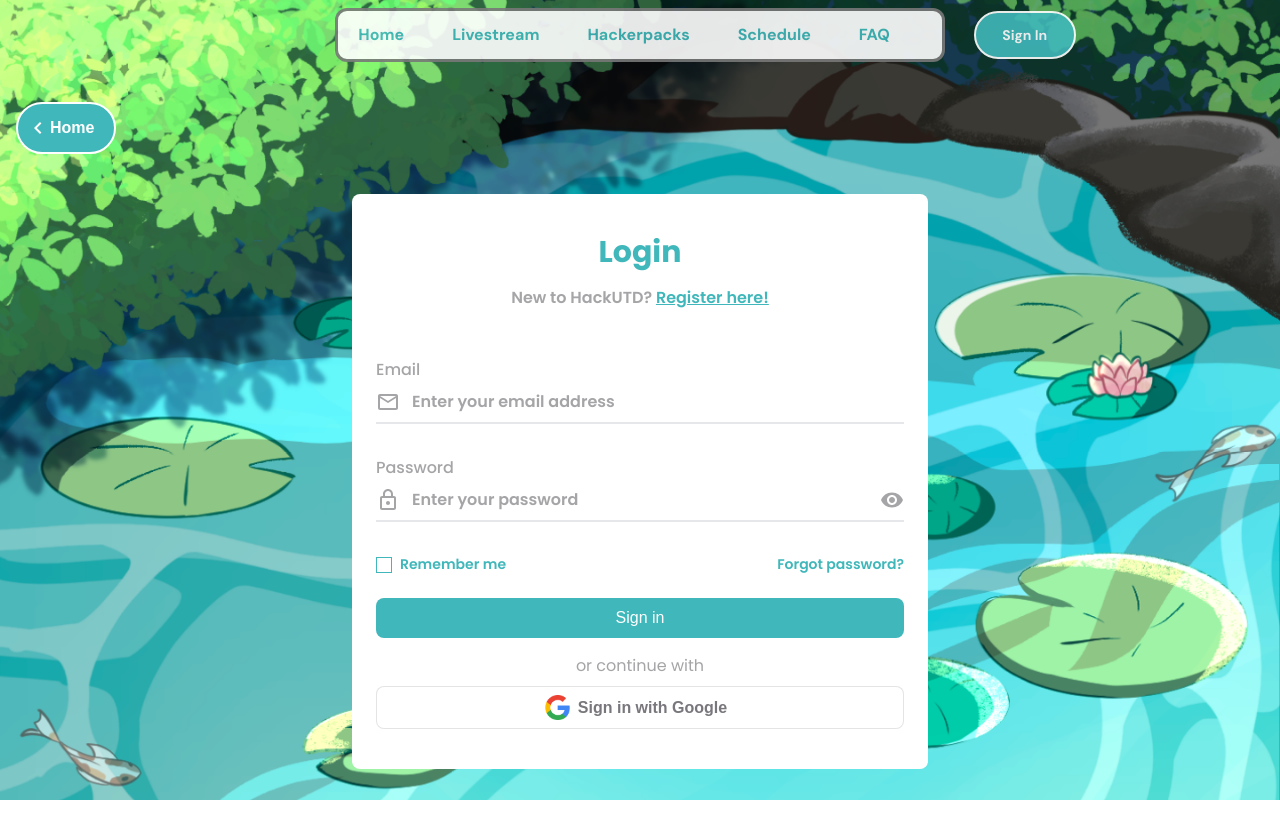
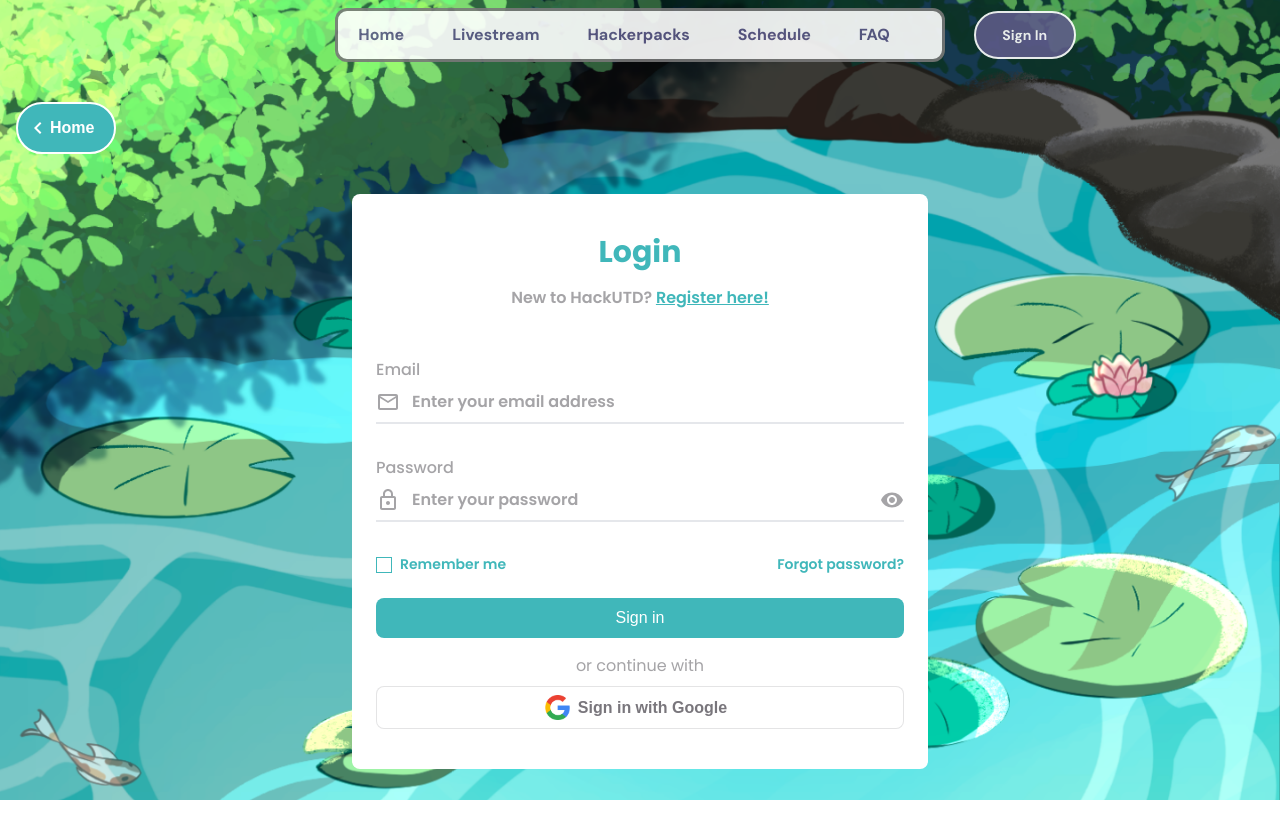
Before and after one commit to hackutd/hackportal, a Next.js app: page /auth in a window 1280 px wide. Shown: the top 838 px of the page. Built offline with nearby package versions, Linux system fonts and the light colour scheme; no server answers; a web font is replaced by a local one.

Commit message:
revert: Top navbar

```diff
--- a/components/AppHeader2/AdminNavbarColumn.tsx
+++ b/components/AppHeader2/AdminNavbarColumn.tsx
@@ -11,13 +11,13 @@
 export default function AdminNavbarColumn({ sectionTitle, options }: AdminNavbarColumnProps) {
   return (
     <div className="bg-gray-100 p-3 h-full">
-      <h1 className="px-2 mb-5 text-lg text-[#40B7BA] font-medium">{sectionTitle}</h1>
+      <h1 className="px-2 mb-5 text-lg text-[#5D5A88] font-medium">{sectionTitle}</h1>
       {options.map((option) => (
         <Menu.Item key={option.optionName}>
           {({ active }) => (
             <button
               className={`${
-                active ? 'bg-[#40B7BA] text-white' : 'text-[#40B7BA]'
+                active ? 'bg-[#EAE6F2]' : 'text-[#5D5A88]'
               } group flex w-full items-center rounded-md px-2 py-2 text-sm`}
               onClick={() => option.onClick()}
             >
--- a/components/AppHeader2/AdminNavbarGrid.tsx
+++ b/components/AppHeader2/AdminNavbarGrid.tsx
@@ -16,14 +16,14 @@
 }: AdminNavbarGridProps) {
   return (
     <div className="bg-gray-100 p-3 h-full">
-      <h1 className="px-2 mb-5 text-lg text-[#40B7BA] font-medium">{sectionTitle}</h1>
+      <h1 className="px-2 mb-5 text-lg text-[#5D5A88] font-medium">{sectionTitle}</h1>
       <div className={`grid grid-cols-${numCols}`}>
         {options.map((option) => (
           <Menu.Item key={option.optionName}>
             {({ active }) => (
               <button
                 className={`${
-                  active ? 'bg-[#40B7BA] text-white' : 'text-[#40B7BA]'
+                  active ? 'bg-[#EAE6F2]' : 'text-[#5D5A88]'
                 } group flex w-full items-center rounded-md px-2 py-2 text-sm`}
                 onClick={() => option.onClick()}
               >
--- a/components/AppHeader2/core.tsx
+++ b/components/AppHeader2/core.tsx
@@ -124,8 +124,8 @@
           id={itemIdRoot + idx}
           onClick={item.onClick}
           className={clsx(
-            'py-2 px-4 text-[#40B7BA] cursor-pointer flex justify-center font-bold',
-            'hover:bg-[#DFFEFF] transition-[background] duration-300 ease-in-out',
+            'py-2 px-4 text-[#5D5A88] cursor-pointer flex justify-center font-bold',
+            'hover:bg-[#EAE6F2] transition-[background] duration-300 ease-in-out',
             'rounded-[20px]',
           )}
         >
@@ -141,18 +141,18 @@
         <Menu id={itemIdRoot + itemIdx} as="div">
           <Menu.Button
             className={clsx(
-              'py-2 px-4 text-[#40B7BA] cursor-pointer flex gap-1 items-center justify-center font-bold',
-              'hover:bg-[#DFFEFF] transition-[background] duration-300 ease-in-out',
+              'py-2 px-4 text-[#5D5A88] cursor-pointer flex gap-1 items-center justify-center font-bold',
+              'hover:bg-[#EAE6F2] transition-[background] duration-300 ease-in-out',
               'rounded-[20px]',
             )}
           >
-            <div className="text-[#40B7BA]">Admin</div>
+            <div className="text-[##5D5A88]">Admin</div>
             <svg
               xmlns="http:www.w3.org/2000/svg"
               fill="none"
               viewBox="0 0 24 24"
               strokeWidth={1.5}
-              stroke="#40B7BA"
+              stroke="#5D5A88"
               className="size-4"
             >
               <path strokeLinecap="round" strokeLinejoin="round" d="m19.5 8.25-7.5 7.5-7.5-7.5" />
@@ -237,7 +237,7 @@
               await router.push('/profile');
             }}
           >
-            <div className="py-3 px-5 rounded-[30px] bg-[#40B7BA] font-bold">Profile</div>
+            <div className="py-3 px-5 rounded-[30px] bg-[#5D5A88] font-bold">Profile</div>
           </button>
         )}
       </div>,
@@ -252,7 +252,7 @@
       {/* Real navbar */}
       <div
         id="nav-bar"
-        className="relative font-dmSans border-[3px] border-[rgba(30,30,30,0.60)] rounded-xl p-1 bg-white opacity-90 text-[#40B7BA] cursor-pointer flex-wrap"
+        className="relative font-dmSans border-[3px] border-[rgba(30,30,30,0.60)] rounded-xl p-1 bg-white opacity-90 text-[#5D5A88] cursor-pointer flex-wrap"
       >
         {/* Sign out button */}
         <button
@@ -264,7 +264,7 @@
                 ? '-left-[calc(102px+0.5rem)] lg:left-[unset] lg:-right-[calc(102px+1rem)] xl:-right-[calc(102px+2rem)]'
                 : '-right-[calc(102px+0.5rem)] lg:-right-[calc(102px+2rem)]'
             }`,
-            'text-sm py-3 px-4 rounded-[30px] bg-[#40B7BA] font-bold text-white border-2 border-white',
+            'text-sm py-3 px-4 rounded-[30px] bg-[#5D5A88] font-bold text-white border-2 border-white',
           )}
           onClick={async () => {
             if (user) {
```
